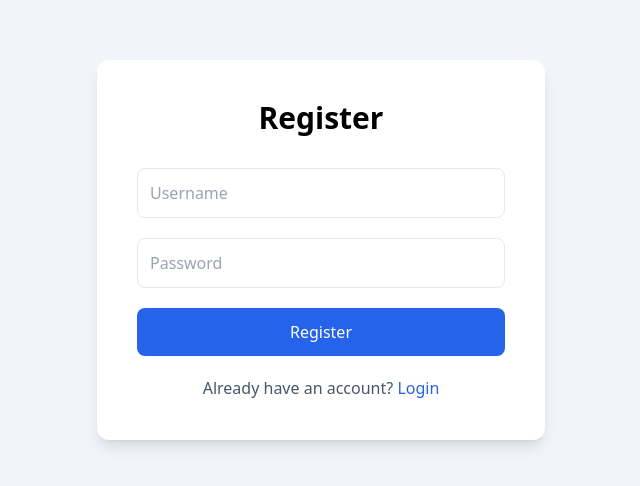
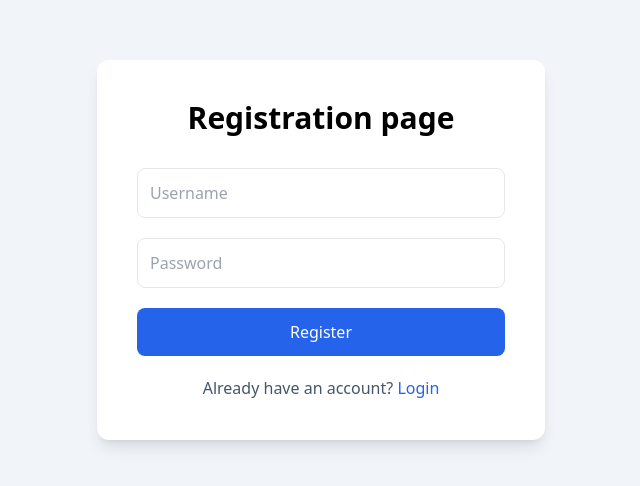
Before and after one commit to ndikubwimana12/webapp-project, a website: page public/register.html in a window 1280 px wide. Shown: the part 150-636 px from the top of the page, without its empty margins (319-959 px from the left). Drawn offline with nearby package versions, Linux system fonts and the light colour scheme.

Commit message:
new commit

```diff
--- a/public/register.html
+++ b/public/register.html
@@ -11,7 +11,7 @@
 <body class="bg-slate-100 min-h-screen flex items-center justify-center">
 
     <main class="bg-white p-10 rounded-xl shadow-lg w-full max-w-md">
-        <h1 class="text-3xl font-bold text-center mb-8">Register</h1>
+        <h1 class="text-3xl font-bold text-center mb-8">Registration page</h1>
 
         <form id="registerForm" class="space-y-5">
             <input name="username" placeholder="Username" required
```
